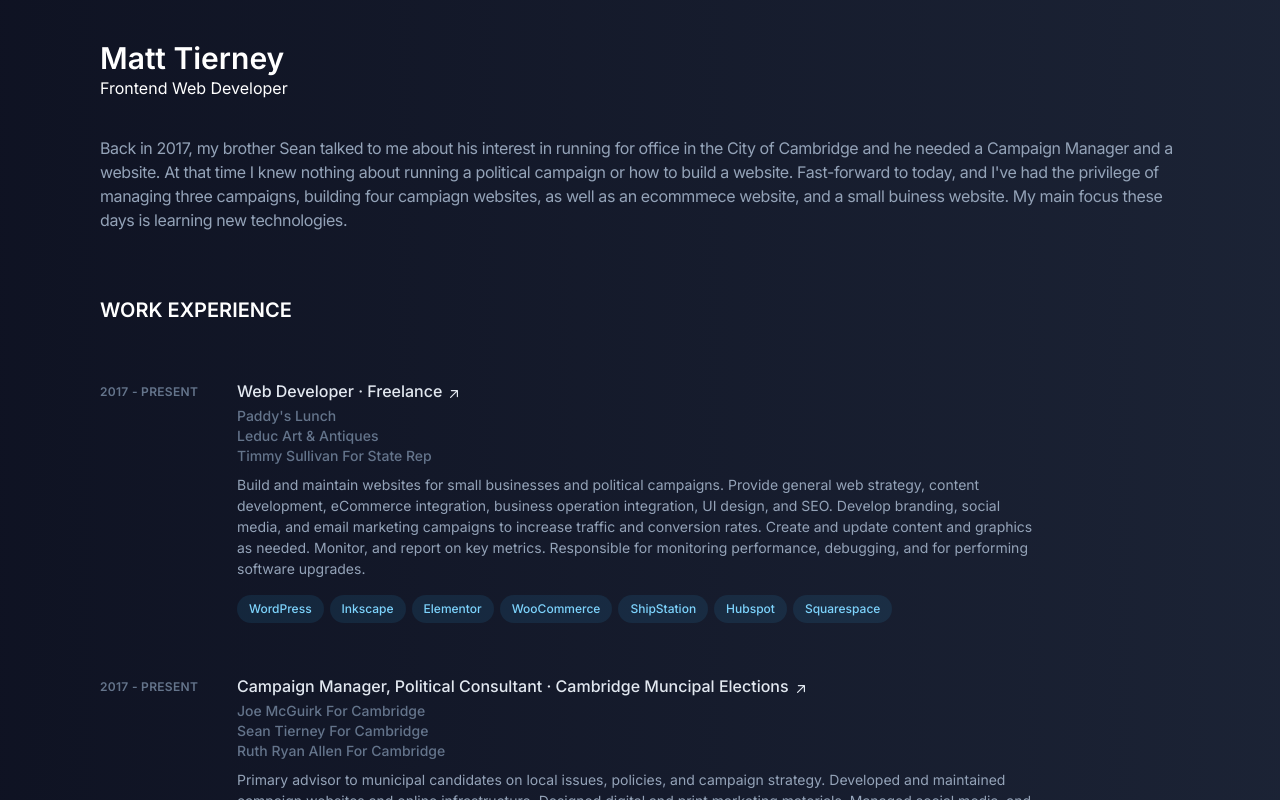
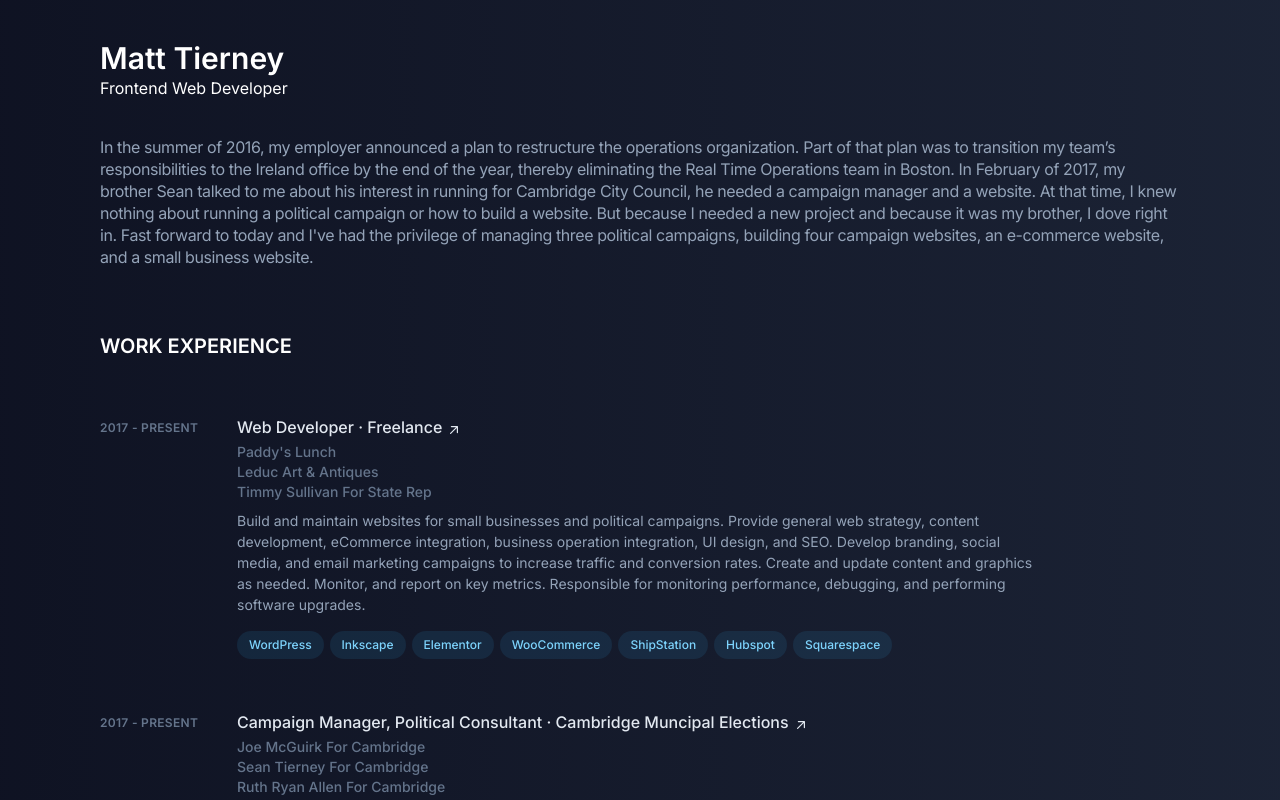
Before and after one commit to silvrfox153/matt-portfolio-3.0, a Next.js app: page / in a window 1280 px wide. Shown: the top 800 px of the page. Built offline with nearby package versions, Linux system fonts and the light colour scheme.

Commit message:
Updated About and Experience content

```diff
--- a/app/components/About.jsx
+++ b/app/components/About.jsx
@@ -3,15 +3,19 @@ const About = () => {
     <section id="about" className="p-5">
       <div>
         <div className="text-slate-400">
-          <p className="my-4 tracking-tight">
-            Back in 2017, my brother Sean talked to me about his interest in
-            running for office in the City of Cambridge and he needed a Campaign
-            Manager and a website. At that time I knew nothing about running a
-            political campaign or how to build a website. Fast-forward to today,
-            and I&apos;ve had the privilege of managing three campaigns,
-            building four campiagn websites, as well as an ecommmece website,
-            and a small buiness website. My main focus these days is learning
-            new technologies.
+          <p className="my-4 tracking-tight leading-snug">
+            In the summer of 2016, my employer announced a plan to restructure
+            the operations organization. Part of that plan was to transition my
+            team’s responsibilities to the Ireland office by the end of the
+            year, thereby eliminating the Real Time Operations team in Boston.
+            In February of 2017, my brother Sean talked to me about his interest
+            in running for Cambridge City Council, he needed a campaign manager
+            and a website. At that time, I knew nothing about running a
+            political campaign or how to build a website. But because I needed a
+            new project and because it was my brother, I dove right in. Fast
+            forward to today and I&apos;ve had the privilege of managing three
+            political campaigns, building four campaign websites, an e-commerce
+            website, and a small business website.
           </p>
         </div>
       </div>
--- a/app/components/Experience.jsx
+++ b/app/components/Experience.jsx
@@ -64,7 +64,7 @@ const Experience = () => {
                   marketing campaigns to increase traffic and conversion rates.
                   Create and update content and graphics as needed. Monitor, and
                   report on key metrics. Responsible for monitoring performance,
-                  debugging, and for performing software upgrades.
+                  debugging, and performing software upgrades.
                 </p>
                 <ul className="mt-2 flex flex-wrap">
                   <li className="mr-1.5 mt-2">
```
